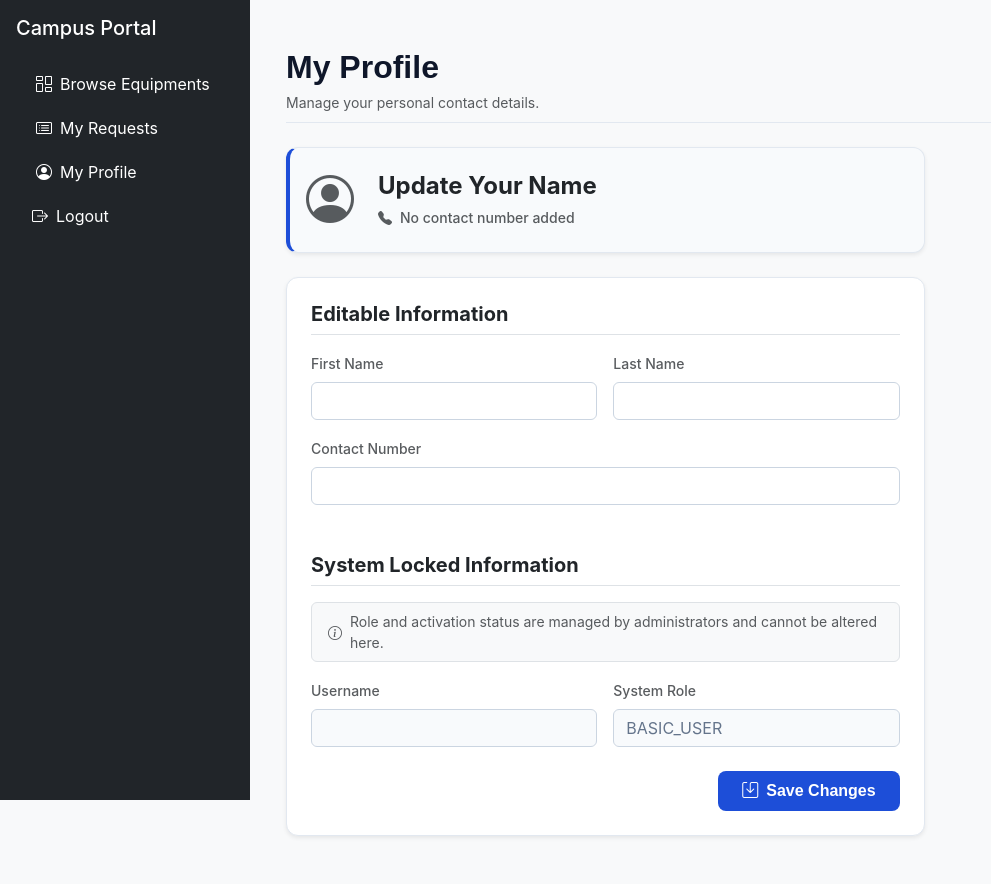
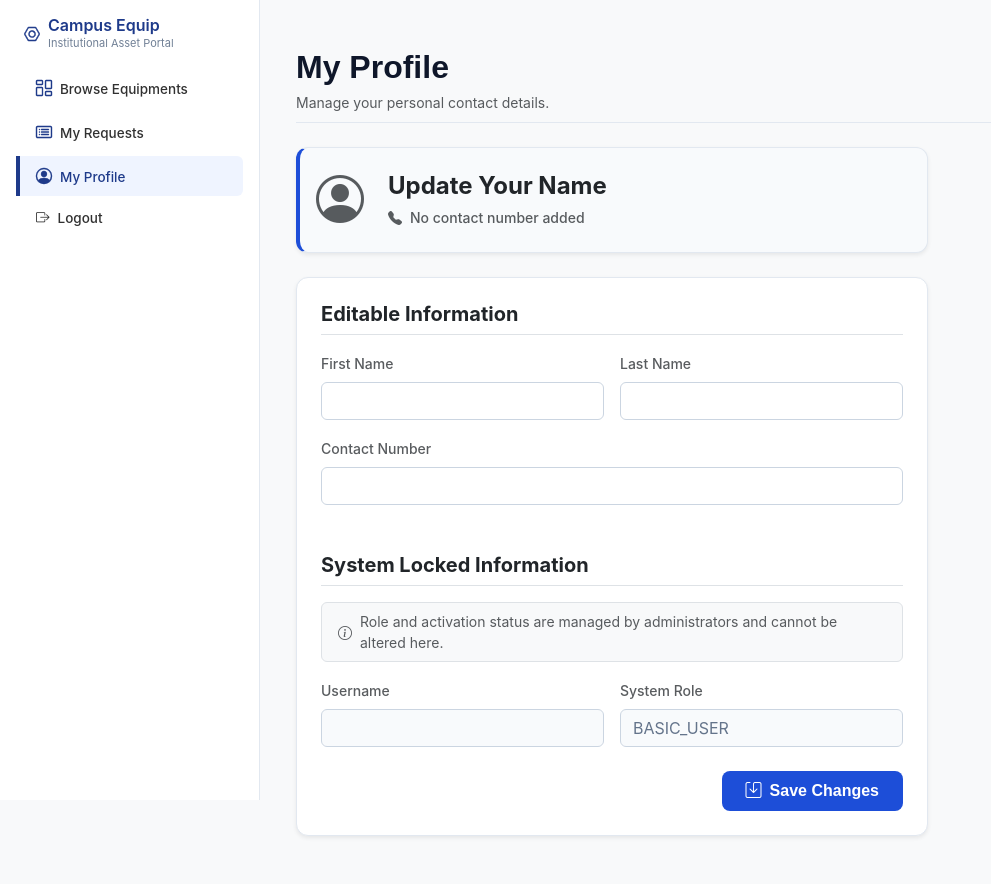
Before and after one commit to hteyaml/Campus-Equip, a Django app: page /my-profile/ in a window 1280 px wide. Shown: the whole page, without its empty margins (0-991 px from the left). Run offline with Django 5.2, Linux system fonts and the light colour scheme.

Commit message:
Updated user sidenav design

```diff
--- a/templates/base_user.html
+++ b/templates/base_user.html
@@ -26,29 +26,46 @@
 {% block layout %}
 <div class="d-flex" id="wrapper" style="min-height: 100vh;">
 
-    <!-- FIXED SIDEBAR -->
-    <div class="bg-dark text-white p-3 position-fixed top-0 start-0" style="width: 250px; height: 100vh; overflow-y: auto; z-index: 1040;">
-        <h5>Campus Portal</h5>
-        <ul class="nav flex-column mt-4">
+    <!-- FIXED SIDEBAR (same design as the admin sidebar) -->
+    <div class="bg-nav p-3 position-fixed top-0 start-0" style="height: 100vh; overflow-y: auto; z-index: 1040;">
+
+        <div class="nav-title-container mb-2">
+            <i class="bi bi-nut me-2 bold-icon"></i>
+            <div>
+                <p class="nav-title">Campus Equip</p>
+                <p class="nav-sub-title">Institutional Asset Portal</p>
+            </div>
+        </div>
+
+        <ul class="nav flex-column mt-3">
             <li class="nav-item mb-1">
-                <a class="nav-link text-white px-3 py-2 bg-hover-link" href="{% url 'user_portal' %}">
-                    <i class="bi bi-columns-gap me-2"></i>Browse Equipments
+                <a class="nav-link px-3 py-2 bg-hover-link custom-nav-text
+                    {% if request.resolver_match.url_name == 'user_portal' %}active{% endif %}"
+                   href="{% url 'user_portal' %}">
+                    <i class="bi bi-columns-gap me-2 bold-icon"></i>Browse Equipments
                 </a>
             </li>
+
             <li class="nav-item mb-1">
-                <a class="nav-link text-white px-3 py-2 bg-hover-link" href="{% url 'my_requests' %}">
-                    <i class="bi bi-card-list me-2"></i>My Requests
+                <a class="nav-link px-3 py-2 bg-hover-link custom-nav-text
+                    {% if request.resolver_match.url_name == 'my_requests' %}active{% endif %}"
+                   href="{% url 'my_requests' %}">
+                    <i class="bi bi-card-list me-2 bold-icon"></i>My Requests
                 </a>
             </li>
+
             <li class="nav-item mb-1">
-                <a class="nav-link text-white px-3 py-2 bg-hover-link" href="{% url 'my_profile' %}">
-                    <i class="bi bi-person-circle me-2"></i>My Profile
+                <a class="nav-link px-3 py-2 bg-hover-link custom-nav-text
+                    {% if request.resolver_match.url_name == 'my_profile' %}active{% endif %}"
+                   href="{% url 'my_profile' %}">
+                    <i class="bi bi-person-circle me-2 bold-icon"></i>My Profile
                 </a>
             </li>
+
             <li class="nav-item mb-1 mt-auto">
                 <form method="POST" action="{% url 'logout' %}">
                      {% csrf_token %}
-                     <button type="submit" class="nav-link text-white px-3 py-2 bg-hover-link w-100 text-start border-0 bg-transparent">
+                     <button type="submit" class="nav-link px-3 py-2 bg-hover-link custom-nav-text text-start w-100 bg-transparent">
                      <i class="bi bi-box-arrow-right me-2"></i>Logout
                      </button>
                 </form>
@@ -57,7 +74,7 @@
     </div>
 
     <!-- Container for Student Content (margin-left matching the sidebar width) -->
-    <div class="flex-grow-1 p-4 w-100" style="min-height: 100vh; background-color: #f8f9fa; margin-left: 250px;">
+    <div class="flex-grow-1 p-4 w-100" style="min-height: 100vh; background-color: #f8f9fa; margin-left: 260px;">
         {% block user_content %}
         {% endblock %}
     </div>
```
Also changed, not shown: templates/components/user_sidebar.html (+33 -17 lines).
